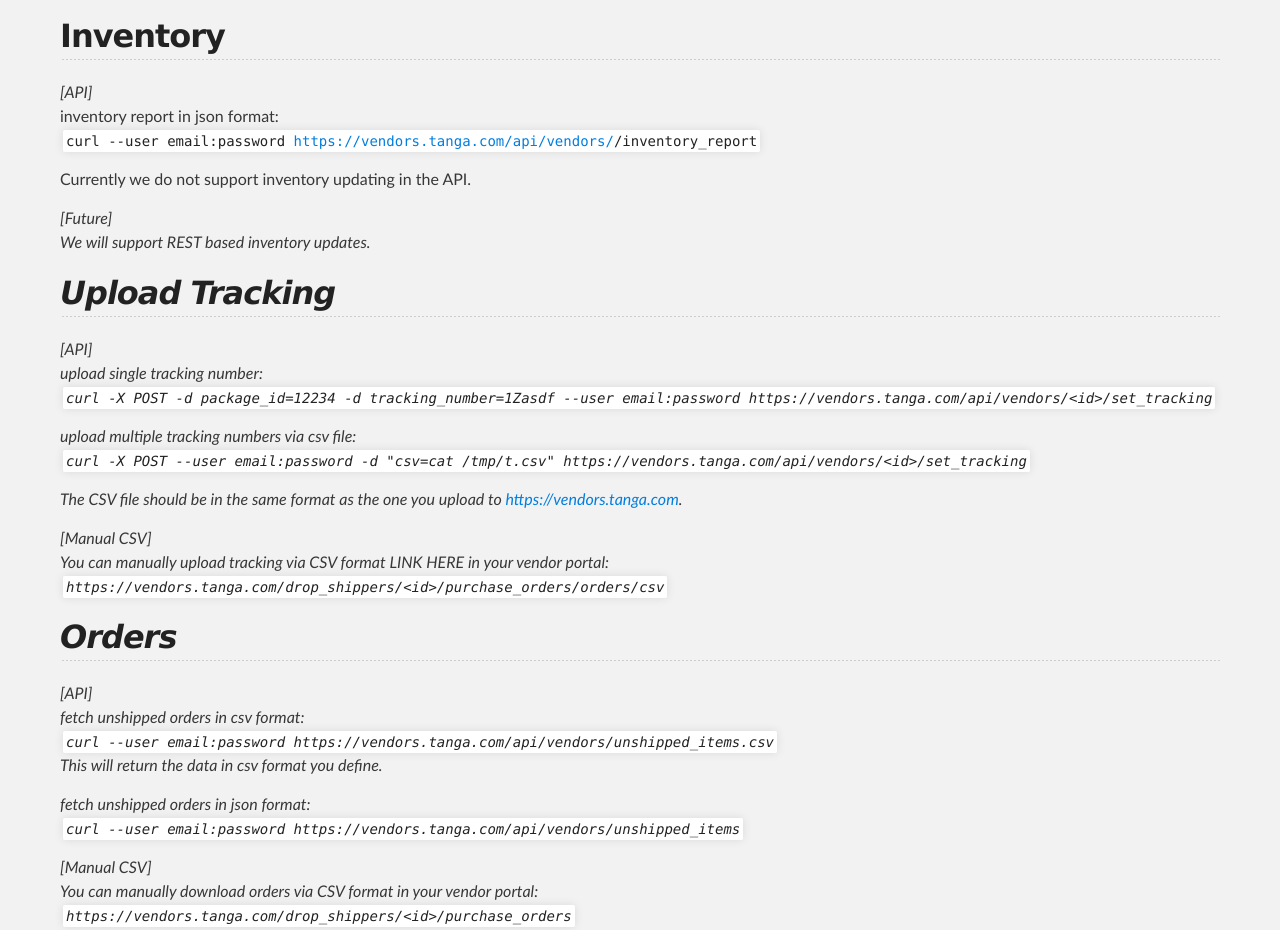
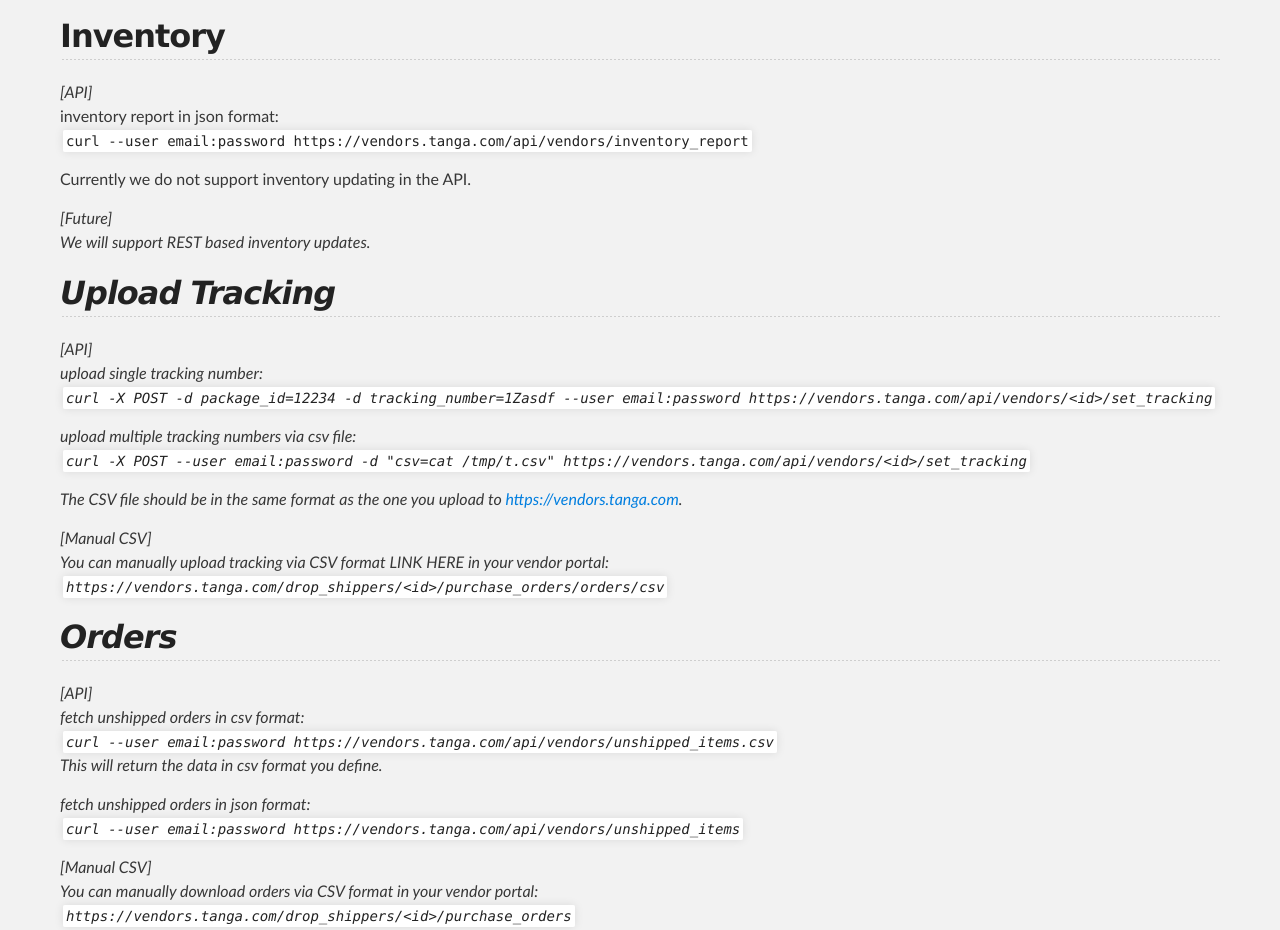
Before and after one commit to tangadev/tanga.github.io, a plain HTML site: page index.html in a window 1280 px wide. Shown: the part 782-1712 px from the top of the page. Drawn offline with Linux system fonts and the light colour scheme.

Commit message:
udpate uri for inventory

```diff
--- a/index.html
+++ b/index.html
@@ -56,7 +56,7 @@
 
   <p><em>[API]</em><br/>
   inventory report in json format:<br/>
-  <code>curl --user email:password <a href="https://vendors.tanga.com/api/vendors/">https://vendors.tanga.com/api/vendors/</a>/inventory_report</code></p>
+  <code>curl --user email:password https://vendors.tanga.com/api/vendors/inventory_report</code></p>
 
   <p>Currently we do not support inventory updating in the API.</p>
 
```
